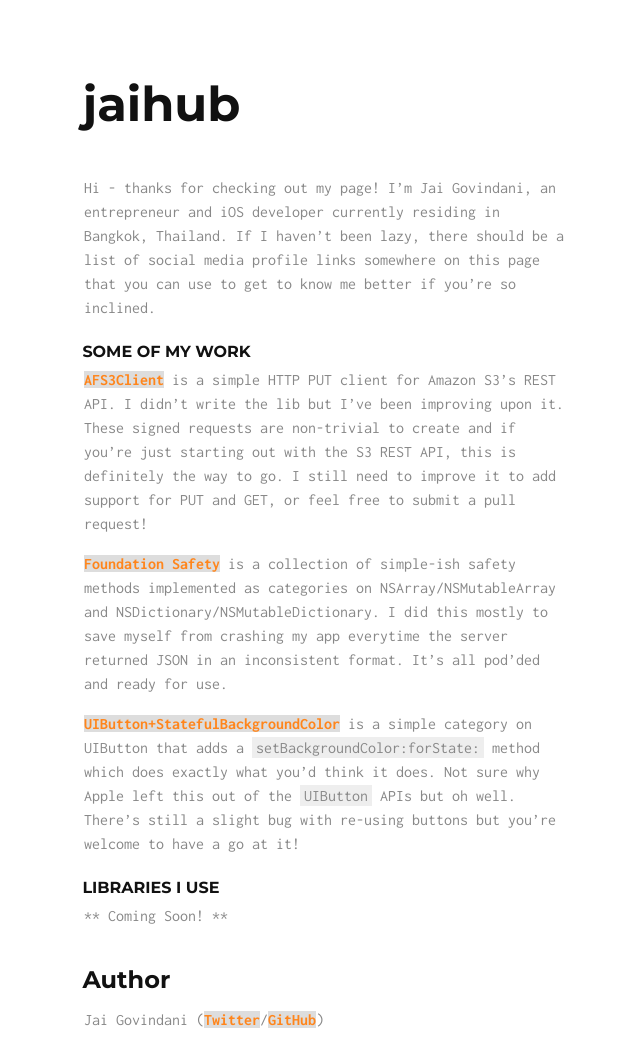
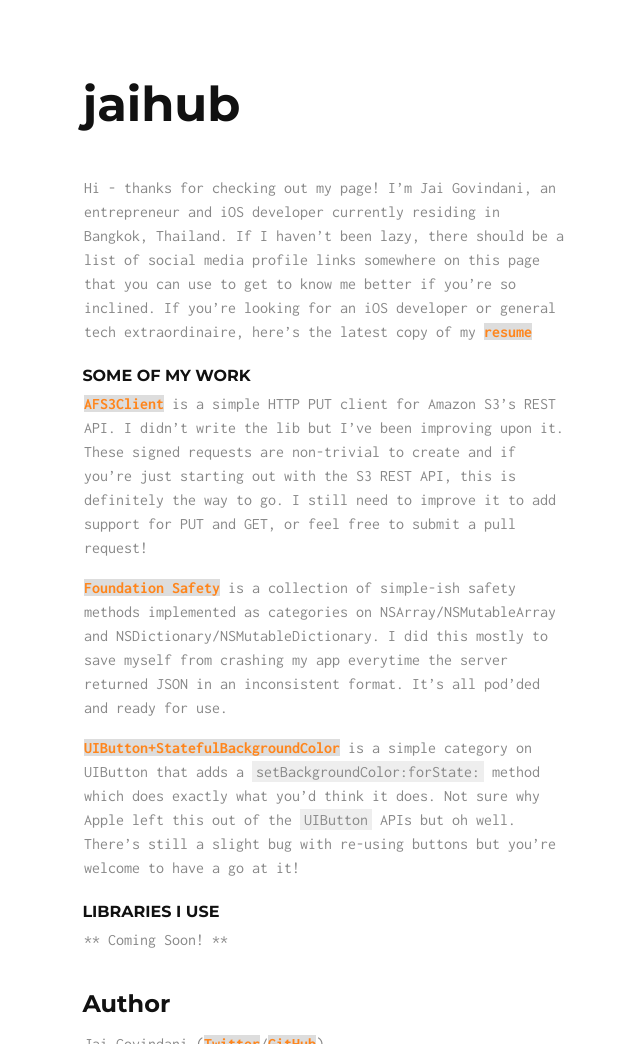
Before and after one commit to jai/jai.github.io, a Jekyll site: the page built from index.html, in a window 1280 px wide, cut to the strip 0-1044 px from the top of the page. Shown: the whole strip, without its empty margins (316-956 px from the left). Built offline with Jekyll 4.4.1, drawn with Linux system fonts in a browser that asks for light colours; Markdown is read by kramdown in place of the engine named in the settings.

Commit message:
Modified file using Dillinger

```diff
--- a/_includes/index.md
+++ b/_includes/index.md
@@ -1,4 +1,4 @@
-Hi - thanks for checking out my page! I'm Jai Govindani, an entrepreneur and iOS developer currently residing in Bangkok, Thailand. If I haven't been lazy, there should be a list of social media profile links somewhere on this page that you can use to get to know me better if you're so inclined.
+Hi - thanks for checking out my page! I'm Jai Govindani, an entrepreneur and iOS developer currently residing in Bangkok, Thailand. If I haven't been lazy, there should be a list of social media profile links somewhere on this page that you can use to get to know me better if you're so inclined. If you're looking for an iOS developer or general tech extraordinaire, here's the latest copy of my [resume](http://jai.github.io/resume.pdf)
 
 ### Some of my work
 
```
